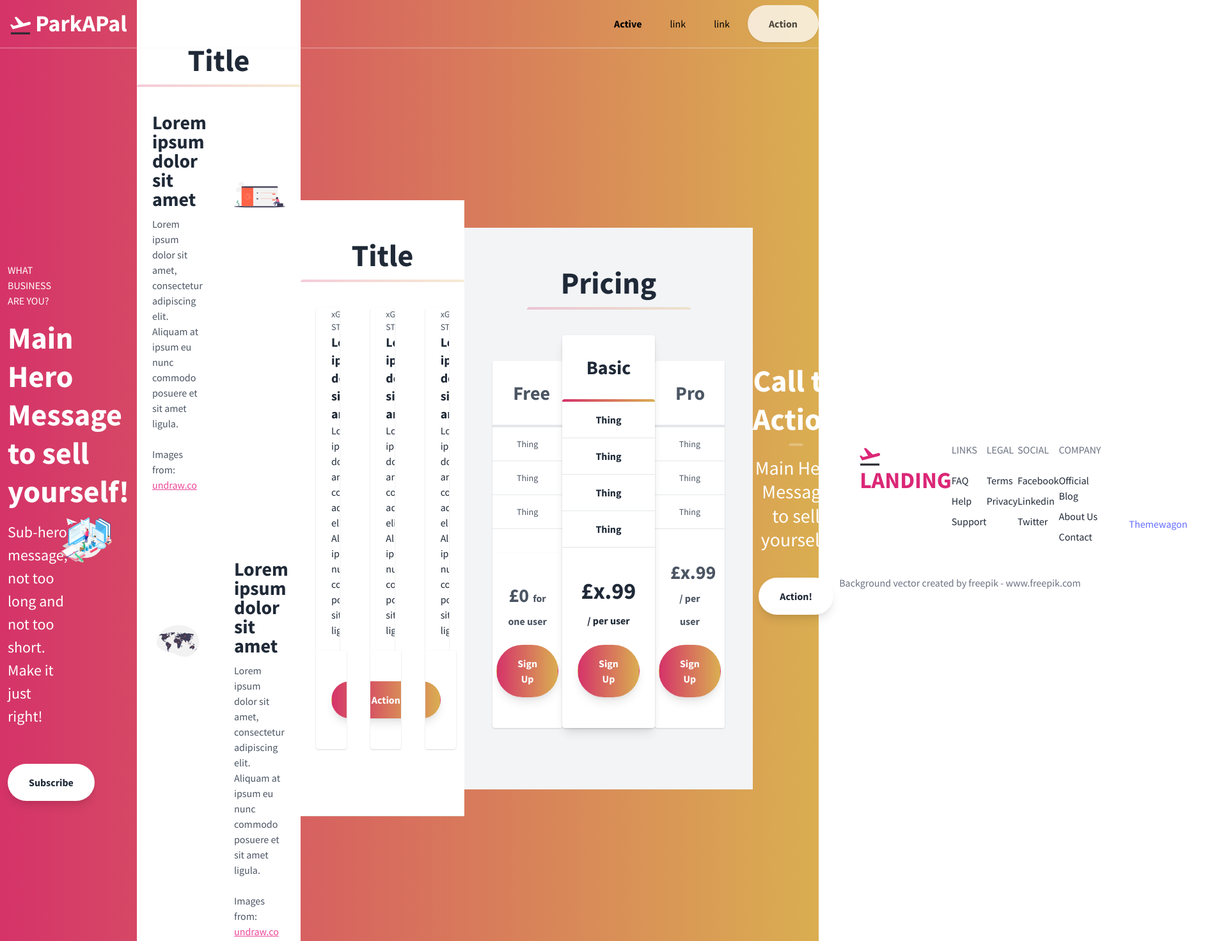
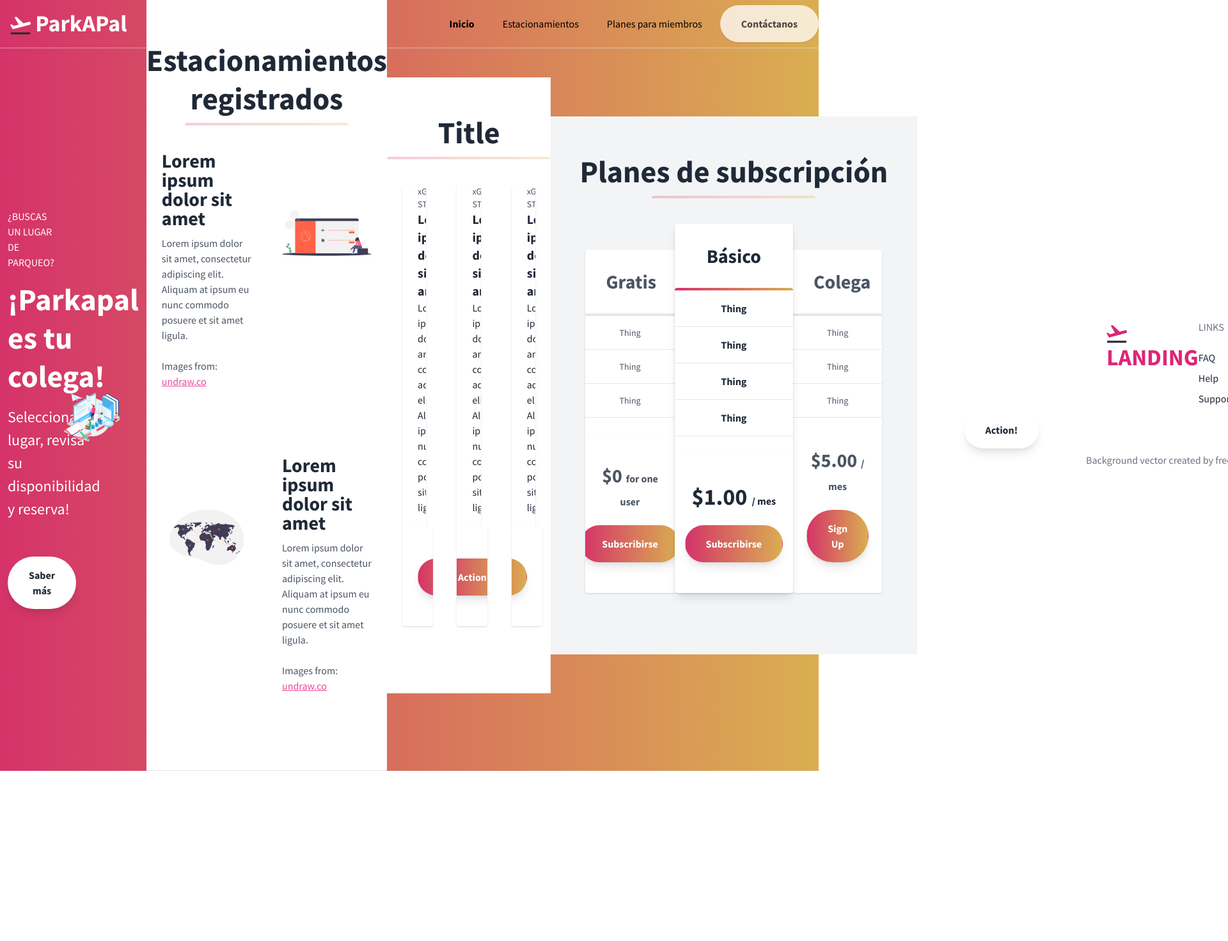
Before and after one commit to Levin514/landing, a website built with Vite: page index.html in a window 1280 px wide. Shown: the top 1471 px of the page at 64% size, 1920 px wide, since content can reach past the window. After the commit the page ends 1205 px from the top, so only its background shows below. Built offline with nearby package versions, Linux system fonts and the light colour scheme.

Commit message:
Cambio de títulos para estructurar la página

```diff
--- a/index.html
+++ b/index.html
@@ -10,6 +10,7 @@
     <meta name="description" content="" />
     <meta name="keywords" content="" />
     <meta name="author" content="" />
+    <meta name="viewport" content="width=device-width, initial-scale=1.0" />
     <link href="https://unpkg.com/tailwindcss@^2/dist/tailwind.min.css" rel="stylesheet">
     <!--Replace with your tailwind.css once created-->
     <link href="https://fonts.googleapis.com/css?family=Source+Sans+Pro:400,700" rel="stylesheet" />
@@ -19,6 +20,7 @@
         background: linear-gradient(90deg, #d53369 0%, #daae51 100%);
       }
     </style>
+    <script src="https://cdn.jsdelivr.net/npm/@tailwindcss/browser@4"></script>
   </head>
   <body class="leading-normal tracking-normal text-white gradient" style="font-family: 'Source Sans Pro', sans-serif;">
     <!--Nav-->
@@ -48,20 +50,20 @@
         <div class="w-full flex-grow lg:flex lg:items-center lg:w-auto hidden mt-2 lg:mt-0 bg-white lg:bg-transparent text-black p-4 lg:p-0 z-20" id="nav-content">
           <ul class="list-reset lg:flex justify-end flex-1 items-center">
             <li class="mr-3">
-              <a class="inline-block py-2 px-4 text-black font-bold no-underline" href="#">Active</a>
+              <a class="inline-block py-2 px-4 text-black font-bold no-underline" href="#">Inicio</a>
             </li>
             <li class="mr-3">
-              <a class="inline-block text-black no-underline hover:text-gray-800 hover:text-underline py-2 px-4" href="#">link</a>
+              <a class="inline-block text-black no-underline hover:text-gray-800 hover:text-underline py-2 px-4" href="#">Estacionamientos</a>
             </li>
             <li class="mr-3">
-              <a class="inline-block text-black no-underline hover:text-gray-800 hover:text-underline py-2 px-4" href="#">link</a>
+              <a class="inline-block text-black no-underline hover:text-gray-800 hover:text-underline py-2 px-4" href="#">Planes para miembros</a>
             </li>
           </ul>
           <button
             id="navAction"
             class="mx-auto lg:mx-0 hover:underline bg-white text-gray-800 font-bold rounded-full mt-4 lg:mt-0 py-4 px-8 shadow opacity-75 focus:outline-none focus:shadow-outline transform transition hover:scale-105 duration-300 ease-in-out"
           >
-            Action
+            Contáctanos
           </button>
         </div>
       </div>
@@ -72,15 +74,15 @@
       <div class="container px-3 mx-auto flex flex-wrap flex-col md:flex-row items-center">
         <!--Left Col-->
         <div class="flex flex-col w-full md:w-2/5 justify-center items-start text-center md:text-left">
-          <p class="uppercase tracking-loose w-full">What business are you?</p>
+          <p class="uppercase tracking-loose w-full">¿Buscas un lugar de parqueo?</p>
           <h1 class="my-4 text-5xl font-bold leading-tight">
-            Main Hero Message to sell yourself!
+            ¡Parkapal es tu colega!
           </h1>
           <p class="leading-normal text-2xl mb-8">
-            Sub-hero message, not too long and not too short. Make it just right!
+            Selecciona un lugar, revisa su disponibilidad y reserva!
           </p>
           <button class="mx-auto lg:mx-0 hover:underline bg-white text-gray-800 font-bold rounded-full my-6 py-4 px-8 shadow-lg focus:outline-none focus:shadow-outline transform transition hover:scale-105 duration-300 ease-in-out">
-            Subscribe
+            Saber más
           </button>
         </div>
         <!--Right Col-->
@@ -111,7 +113,7 @@
     <section class="bg-white border-b py-8">
       <div class="container max-w-5xl mx-auto m-8">
         <h1 class="w-full my-2 text-5xl font-bold leading-tight text-center text-gray-800">
-          Title
+          Estacionamientos registrados
         </h1>
         <div class="w-full mb-4">
           <div class="h-1 mx-auto gradient w-64 opacity-25 my-0 py-0 rounded-t"></div>
@@ -506,7 +508,7 @@
     <section class="bg-gray-100 py-8">
       <div class="container mx-auto px-2 pt-4 pb-12 text-gray-800">
         <h1 class="w-full my-2 text-5xl font-bold leading-tight text-center text-gray-800">
-          Pricing
+          Planes de subscripción
         </h1>
         <div class="w-full mb-4">
           <div class="h-1 mx-auto gradient w-64 opacity-25 my-0 py-0 rounded-t"></div>
@@ -515,7 +517,7 @@
           <div class="flex flex-col w-5/6 lg:w-1/4 mx-auto lg:mx-0 rounded-none lg:rounded-l-lg bg-white mt-4">
             <div class="flex-1 bg-white text-gray-600 rounded-t rounded-b-none overflow-hidden shadow">
               <div class="p-8 text-3xl font-bold text-center border-b-4">
-                Free
+                Gratis
               </div>
               <ul class="w-full text-center text-sm">
                 <li class="border-b py-4">Thing</li>
@@ -525,19 +527,19 @@
             </div>
             <div class="flex-none mt-auto bg-white rounded-b rounded-t-none overflow-hidden shadow p-6">
               <div class="w-full pt-6 text-3xl text-gray-600 font-bold text-center">
-                £0
+                $0
                 <span class="text-base">for one user</span>
               </div>
               <div class="flex items-center justify-center">
                 <button class="mx-auto lg:mx-0 hover:underline gradient text-white font-bold rounded-full my-6 py-4 px-8 shadow-lg focus:outline-none focus:shadow-outline transform transition hover:scale-105 duration-300 ease-in-out">
-                  Sign Up
+                  Subscribirse
                 </button>
               </div>
             </div>
           </div>
           <div class="flex flex-col w-5/6 lg:w-1/3 mx-auto lg:mx-0 rounded-lg bg-white mt-4 sm:-mt-6 shadow-lg z-10">
             <div class="flex-1 bg-white rounded-t rounded-b-none overflow-hidden shadow">
-              <div class="w-full p-8 text-3xl font-bold text-center">Basic</div>
+              <div class="w-full p-8 text-3xl font-bold text-center">Básico</div>
               <div class="h-1 w-full gradient my-0 py-0 rounded-t"></div>
               <ul class="w-full text-center text-base font-bold">
                 <li class="border-b py-4">Thing</li>
@@ -548,12 +550,12 @@
             </div>
             <div class="flex-none mt-auto bg-white rounded-b rounded-t-none overflow-hidden shadow p-6">
               <div class="w-full pt-6 text-4xl font-bold text-center">
-                £x.99
-                <span class="text-base">/ per user</span>
+                $1.00
+                <span class="text-base">/ mes</span>
               </div>
               <div class="flex items-center justify-center">
                 <button class="mx-auto lg:mx-0 hover:underline gradient text-white font-bold rounded-full my-6 py-4 px-8 shadow-lg focus:outline-none focus:shadow-outline transform transition hover:scale-105 duration-300 ease-in-out">
-                  Sign Up
+                  Subscribirse
                 </button>
               </div>
             </div>
@@ -561,7 +563,7 @@
           <div class="flex flex-col w-5/6 lg:w-1/4 mx-auto lg:mx-0 rounded-none lg:rounded-l-lg bg-white mt-4">
             <div class="flex-1 bg-white text-gray-600 rounded-t rounded-b-none overflow-hidden shadow">
               <div class="p-8 text-3xl font-bold text-center border-b-4">
-                Pro
+                Colega
               </div>
               <ul class="w-full text-center text-sm">
                 <li class="border-b py-4">Thing</li>
@@ -571,8 +573,8 @@
             </div>
             <div class="flex-none mt-auto bg-white rounded-b rounded-t-none overflow-hidden shadow p-6">
               <div class="w-full pt-6 text-3xl text-gray-600 font-bold text-center">
-                £x.99
-                <span class="text-base">/ per user</span>
+                $5.00
+                <span class="text-base">/ mes</span>
               </div>
               <div class="flex items-center justify-center">
                 <button class="mx-auto lg:mx-0 hover:underline gradient text-white font-bold rounded-full my-6 py-4 px-8 shadow-lg focus:outline-none focus:shadow-outline transform transition hover:scale-105 duration-300 ease-in-out">
@@ -608,7 +610,7 @@
     </svg>
     <section class="container mx-auto text-center py-6 mb-12">
       <h1 class="w-full my-2 text-5xl font-bold leading-tight text-center text-white">
-        Call to Action
+        Contáctanos
       </h1>
       <div class="w-full mb-4">
         <div class="h-1 mx-auto bg-white w-1/6 opacity-25 my-0 py-0 rounded-t"></div>
```
